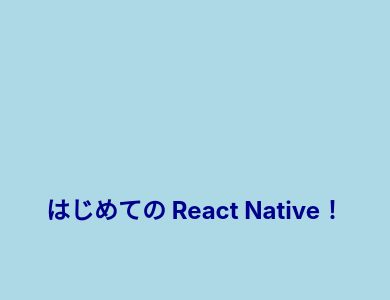
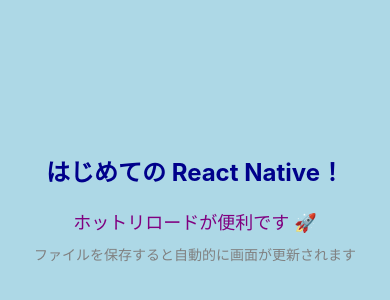
Before and after one commit to tocchi-739/ReactNativeTutorial, a React Native app: screen / in a window 390 px wide. Shown: the part 214-514 px from the top of the page. Built offline with nearby package versions, Linux system fonts and the light colour scheme.

Commit message:
テキストとスタイルの追加

```diff
--- a/App.tsx
+++ b/App.tsx
@@ -13,7 +13,11 @@
   return (
     <View style={styles.container}>
       <StatusBar barStyle={isDarkMode ? 'light-content' : 'dark-content'} />
-      <Text style={styles.text}>はじめての React Native！</Text>
+      <Text style={styles.title}>はじめての React Native！</Text>
+      <Text style={styles.subtitle}>ホットリロードが便利です 🚀</Text>
+      <Text style={styles.description}>
+        ファイルを保存すると自動的に画面が更新されます
+      </Text>
     </View>
   );
 }
@@ -25,10 +29,21 @@
     alignItems: 'center',
     backgroundColor: 'lightblue', // ← 背景色を追加
   },
-  text: {
-    fontSize: 24, // ← サイズを大きく
+  title: {
+    fontSize: 24,
     fontWeight: 'bold',
-    color: 'darkblue', // ← 文字色を追加
+    color: 'darkblue',
+    marginBottom: 20, // ← 下マージン
+  },
+  subtitle: {
+    fontSize: 18,
+    color: 'purple',
+    marginBottom: 10,
+  },
+  description: {
+    fontSize: 14,
+    color: 'gray',
+    textAlign: 'center',
   },
 });
 
```
